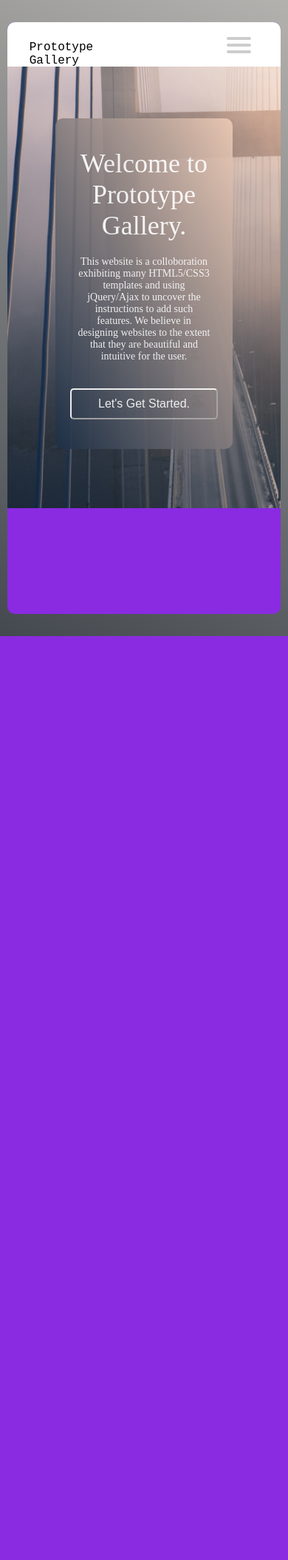
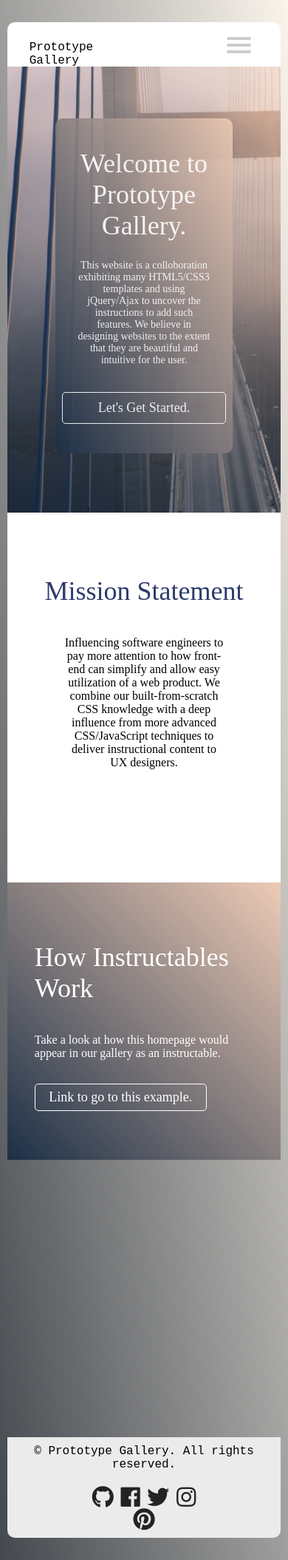
Before and after one commit to ashwinchalaka/pdotg, a Django app: page / in a window 390 px wide; the page is wider, and only the part inside the window is pictured. Shown: that part at 74% size. Before the commit the page ends 860 px from the top of that part, so only its background shows below. Run offline with Django 3.2, Linux system fonts and the light colour scheme; some libraries are stand-ins or nearby versions.

Commit message:
fixed responsiveness, added more to the page

```diff
--- a/apps/pg_app/static/css/pg_app/style.css
+++ b/apps/pg_app/static/css/pg_app/style.css
@@ -1,35 +1,27 @@
+/*********************************************************************************/
 * {
     margin: 0px;
     padding: 0px;
 }
 body {
-    /* background-image: linear-gradient(to top right, rgb(28,47,70), rgb(238,203,182)); */
     background-image: linear-gradient(to top right, rgb(68,73,79), rgb(250,244,235));
-    /* background-image: url("/static/img/pg_app/index_background.jpg"); */
-    background-size: 1750px, cover;
-    /* background-attachment: scroll, fixed; */
-    /* background-repeat: repeat, no-repeat; */
-    /* background-position: left top, center 0px; */
-    /* background-size: contain; */
-    /* min-height: 100%; */
-    /* min-width:1024px; */
-    /* width:100%; */
-    /* height:auto; */
-    /* position: absolute; */
-    /* overflow: hidden; */
-    /* top:0;
-    left:0; */
 }
+
+/*********************************************************************************/
 div.container {
+/*********************************************************************************/
     width: 95%;
     min-height: 800px;
     margin: 30px auto;
-    background-color: blueviolet;
+    /* background-color: blueviolet; */
     border-radius: 10px;
     padding-top: 0.1px;
 
 }
+
+/*********************************************************************************/
 div.container div.header {
+/*********************************************************************************/
     width: 100%;
     height: 60px;
     background-color: white;
@@ -54,22 +46,15 @@
         width: 5%;
         font-size: 20px;
     }
-
-.button:hover {background-color: #3e8e41}
-
-.button:active {
-    background-color: #3e8e41;
-    box-shadow: 0 5px #666;
-    transform: translateY(4px);
-}
-
-
 div.container div.header p.title span {
     color: grey;
 }
+
+/*********************************************************************************/
 div.container div.jumbotron {
+/*********************************************************************************/
     width: 100%;
-    min-height: 450px;
+    min-height: 500px;
     background-image: url("/static/img/pg_app/index_background.jpg");
     background-size: cover;
     padding-top: 0.1px;
@@ -87,31 +72,129 @@
         div.container div.jumbotron div.description p.one_sent_summary {
             color: white;
             font-size: 36px;
-            padding-top: 75px;
+            padding-top: 80px;
         }
         div.container div.jumbotron div.description p.details {
             color: white;
             font-size: 14px;
-            padding-top: 20px;
+            padding-top: 25px;
             padding-left: 30px;
             padding-right: 30px;
         }
-        div.container div.jumbotron div.description button {
+        div.container div.jumbotron div.description a {
             display: inline-block;
             padding: 10px;
             border-color: white;
             background: none;
             color: white;
             width: 200px;
-            font-size: 16px;
+            font-size: 18px;
+            border: 1px solid white;
             border-radius: 5px;
             margin-top: 35px;
             margin-bottom: 40px;
             /* box-shadow: 0 9px #999; */
         }
 
+/*********************************************************************************/
+div.container div#first_section {
+/*********************************************************************************/
+    width: 100%;
+    min-height: 500px;
+    background-color: white;
+    text-align: center;
+    padding-top: 0.1px;
+}
+    div.container div#first_section p.sect_title {
+        color: rgb(46,59,108);
+        font-size: 36px;
+        margin-top: 85px;
+    }
+    div.container div#first_section p.sect_details {
+        font-size: 16px;
+        margin: 40px 20% 0;
+    }
+    div.container div#first_section div.diagram {
+        width: 80%;
+        height: 150px;
+        background-color: greenyellow;
+        margin: 40px 10% 0;
+    }
+        div.container div#first_section div.diagram p {
+            font-size: 30px;
+            padding: 30px;
+        }
 
+/*********************************************************************************/
+div.container div.example_link {
+/*********************************************************************************/
+    width: 100%;
+    min-height: 375px;
+    font-size: 0px;
+}
+    div.container div.example_link div.link_half {
+        background-image: linear-gradient(to top right, rgb(28,47,70), rgb(238,203,182));
+        display: inline-block;
+        vertical-align: top;
+        width: 50%;
+        min-height: 375px;
+        text-align: left;
+    }
+        div.container div.example_link div.link_half p.sect_title {
+            color: white;
+            font-size: 36px;
+            margin: 80px 10% 0;
+        }
+        div.container div.example_link div.link_half p.sect_details {
+            color: white;
+            font-size: 16px;
+            margin: 40px 10%;
+        }
+        div.container div.example_link div.link_half a {
+            color: white;
+            font-size: 18px;
+            margin: 40px 10% 0;
+            text-decoration: none;
+            border: 1px solid white;
+            border-radius: 5px;
+            padding: 2% 5%;
+        }
+    div.container div.example_link div.img_half {
+        display: inline-block;
+        vertical-align: top;
+        width: 49.5%;
+        min-height: 375px;
+    }
 
+/*********************************************************************************/
+div.container div.footer {
+/*********************************************************************************/
+    width: 100%;
+    min-height: 80px;
+    background-color: rgb(235,235,235);
+    border-bottom-left-radius: 10px;
+    border-bottom-right-radius: 10px;
+    padding-top: 0.1px;
+}
+    div.container div.footer p {
+        display: inline-block;
+        vertical-align: top;
+        margin: 30px 50px;
+        font-family: 'Courier New', Courier, monospace;
+    }
+    div.container div.footer p.link_icons {
+        display: inline-block;
+        margin-left: 40%;
+        vertical-align: top;
+    }
+        div.container div.footer p.link_icons i.fab {
+            font-size: 30px;
+            display: inline-block;
+            vertical-align: top;
+        }
+/*********************************************************************************/
+/* Media Queries */
+/*********************************************************************************/
 @media only screen and (max-width: 480px){
     div.header p.title span {
         display: none;
@@ -119,15 +202,44 @@
     div.container div.jumbotron div.description p.one_sent_summary {
         padding-top: 40px;
     }
+    div.container div.footer p {
+        margin: 10px;
+        text-align: center;
+    }
+    div.container div.footer p.link_icons {
+        margin: 10px 100px;
+    }
+    div.container div.example_link div.link_half {
+        width: 100%;
+    }
+    div.container div.example_link div.img_half {
+        width: 100%;
+    }
 }
 
-@media only screen and (min-width: 481px) {
+@media only screen and (max-width: 590px) {
+    div.header p.title span {
+        display: none;
+    }
+    div.container div.example_link div.link_half {
+        width: 100%;
+    }
+    div.container div.example_link div.img_half {
+        width: 100%;
+    }
 }
 
+@media only screen and (min-width: 591px) {
+}
+/*********************************************************************************/
 
-/**********************************************************************************
-************************************* Menu Hamburger ******************************
-**********************************************************************************/
+
+
+
+
+/*********************************************************************************/
+/* Menu Hamburger */
+/*********************************************************************************/
 /*
  * Made by Erik Terwan
  * 24th of November 2015
--- a/apps/pg_app/templates/pg_app/index.html
+++ b/apps/pg_app/templates/pg_app/index.html
@@ -1,12 +1,28 @@
 <!DOCTYPE html>
 <html lang="en">
 <head>
-    <title>PMP - Homepage</title>
+    <meta charset="UTF-8">
+    <meta name="viewport" content="width=device-width, initial-scale=1.0">
+    <meta http-equiv="X-UA-Compatible" content="ie=edge">
+    <title>PG - Homepage</title>
     {% load static %}
     <link rel="stylesheet" href="{% static 'css/pg_app/style.css' %}">
     <script src="https://ajax.googleapis.com/ajax/libs/jquery/3.3.1/jquery.min.js"></script>
+    <link rel="stylesheet" href="https://use.fontawesome.com/releases/v5.3.1/css/all.css" integrity="sha384-mzrmE5qonljUremFsqc01SB46JvROS7bZs3IO2EmfFsd15uHvIt+Y8vEf7N7fWAU" crossorigin="anonymous">
     <script>
         $(document).ready(function() {
+            $('a[href^="#"]').click(function(e) {
+                e.preventDefault();
+
+                var target = this.hash;
+                var $target = $(this.hash);
+
+                $('html, body').animate({
+                    'scrollTop': $target.offset().top
+                }, 1000, 'swing', function () {
+                    window.location.hash = target;
+                });
+            });
         });
     </script>
 </head>
@@ -17,10 +33,10 @@
         <div class="header">
             <p class="title">Prototype Gallery <span>by Erine Natnat and Ashwin Chalaka</span></p>
             <!-- <button id="drop_button">&#9776;</button> -->
-            <!--    Made by Erik Terwan    -->
-            <!--   24th of November 2015   -->
-            <!--        MIT License        -->
             <nav role='navigation'>
+                <!--    Made by Erik Terwan    -->
+                <!--   24th of November 2015   -->
+                <!--        MIT License        -->
                 <div id="menuToggle">
                 <!--
                 A fake / hidden checkbox is used as click reciever,
@@ -57,33 +73,37 @@
             <div class="description">
                 <p class="one_sent_summary">Welcome to Prototype Gallery.</p>
                 <p class="details">This website is a colloboration exhibiting many HTML5/CSS3 templates and using jQuery/Ajax to uncover the instructions to add such features. We believe in designing websites to the extent that they are beautiful and intuitive for the user.</p>
-                <button>Let's Get Started.</button>
+                <a href="#first_section">Let's Get Started.</a>
             </div>
         </div>
 
-        <!-- <div class="first_section">
-            <p class="sect_title"></p>
-            <p class="sect_details"></p>
-            <div class="diagram"></div>
-        </div> -->
-
-        <!-- <div class="footer">
-            <p class="copyright">&#169;prototype gallery. All rights reserved 2018.</p>
-            <p class="link_icons">twitter, facebook, instagram, github</p>
-        </div> -->
-
-        <!-- <div class="example_link">
-            <div id="link_half">
-                <p class="sect_title"></p>
-                <p class="sect_details"></p>
-                <button>Link to a good example.</button>
-            </div>
-            <div id="img_half">
-                <img src="#" alt="#">
-            </div>
+        <div id="first_section">
+            <p class="sect_title">Mission Statement</p>
+            <p class="sect_details">Influencing software engineers to pay more attention to how front-end can simplify and allow easy utilization of a web product. We combine our built-from-scratch CSS knowledge with a deep influence from more advanced CSS/JavaScript techniques to deliver instructional content to UX designers.</p>
+            <!-- <div class="diagram"><p>Features Diagram...(1)Browse Full Website Templates (2) Live Interaction shows how to accomplish features (3) Search by feature.</p></div> -->
         </div>
 
-        <div class="more_examples">
+        <div class="example_link">
+            <div class="link_half">
+                <p class="sect_title">How Instructables Work</p>
+                <p class="sect_details">Take a look at how this homepage would appear in our gallery as an instructable.</p>
+                <a href="">Link to go to this example.</a>
+            </div>
+            <div class="img_half">Placeholder</div>
+        </div>
+
+        <div class="footer">
+            <p class="copyright">&#169; Prototype Gallery. All rights reserved.</p>
+            <p class="link_icons">
+                <a href="#"><i class="fab fa-github"></i></a>
+                <a href="#"><i class="fab fa-facebook"></i></a>
+                <a href="#"><i class="fab fa-twitter"></i></a>
+                <a href="#"><i class="fab fa-instagram"></i></a>
+                <a href="#"><i class="fab fa-pinterest"></i></a>
+            </p>
+        </div>
+
+        <!-- <div class="more_examples">
             <p class="sect_title"></p>
             <p class="sect_details"></p>
             <div class="examples_sidescroll">
```
